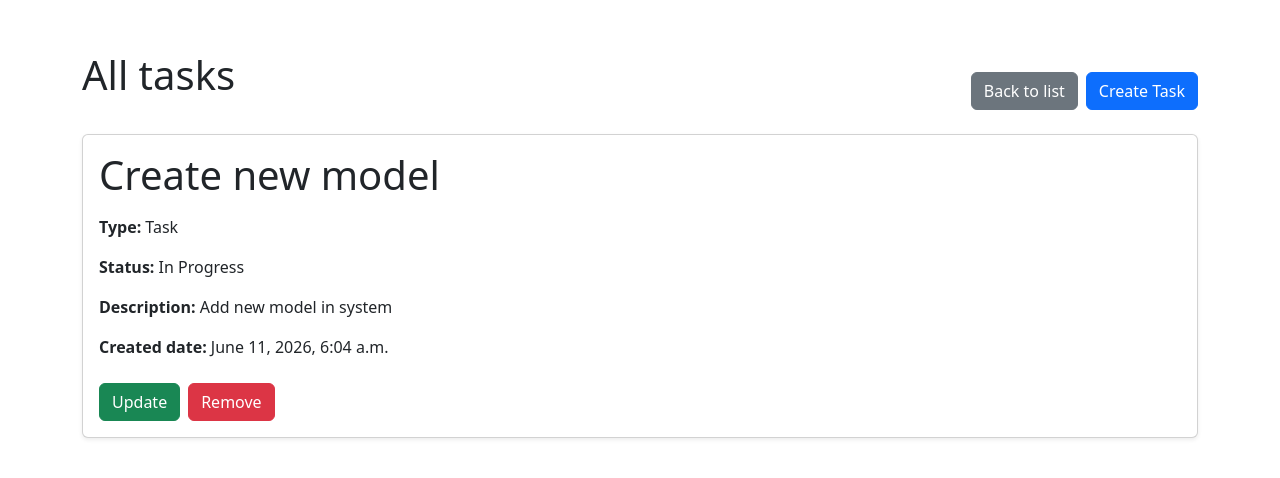
After one commit to iAmBelovNikita/hw_57_python, a Django app: page /task/2/ in a window 1280 px wide. The commit adds this page. Shown: the top 478 px of the page. Run offline with Django 5.2, Linux system fonts and the light colour scheme; data comes from the database, SQL or seed files in the repository.

Commit message:
Add logic for detail view.

```diff
--- a/source/issue_tracker/templates/base.html
+++ b/source/issue_tracker/templates/base.html
@@ -10,7 +10,7 @@
   <div class="container mt-5">
     <div class="d-flex justify-content-between align-items-center mb-4">
       <h1>
-        <a href="#" class="text-decoration-none text-dark">
+        <a href="{% url 'list' %}" class="text-decoration-none text-dark">
           All tasks
         </a>
       </h1>
--- /dev/null
+++ b/source/issue_tracker/templates/detail.html
@@ -0,0 +1,49 @@
+{% extends "base.html" %}
+{% block nav %}
+<div class="d-flex gap-2 mt-4">
+  <a href="{% url 'list' %}" class="btn btn-secondary">
+    Back to list
+  </a>
+  <a href="#" class="btn btn-primary">
+    Create Task
+  </a>
+</div>
+{% endblock %}
+{% block content %}
+  <div class="card shadow-sm">
+    <div class="card-body">
+      <h1 class="card-title mb-3">{{ task.summary }}</h1>
+
+      <p class="card-text">
+        <strong>Type:</strong> {{ task.type }}
+      </p>
+
+      <p class="card-text">
+        <strong>Status:</strong> {{ task.status }}
+      </p>
+
+      <p class="card-text">
+        <strong>Description:</strong>
+        {% if task.description %}
+          {{ task.description }}
+        {% else %}
+          --//--
+        {% endif %}
+      </p>
+
+      <p class="card-text">
+        <strong>Created date:</strong>
+        {{ task.created_at }}
+      </p>
+
+      <div class="d-flex gap-2 mt-4">
+        <a href="#" class="btn btn-success">
+          Update
+        </a>
+        <button type="button" class="btn btn-danger" data-bs-toggle="modal" data-bs-target="#task-{{ task.pk }}-Modal">
+          Remove
+        </button>
+      </div>
+    </div>
+  </div>
+{% endblock %}
--- a/source/issue_tracker/templates/index.html
+++ b/source/issue_tracker/templates/index.html
@@ -29,11 +29,11 @@
             </h5>
 
             <div class="d-flex gap-2 fs-4 flex-shrink-0">
-              <a href="#" class="text-dark text-decoration-none">
+              <a href="{% url 'detail' task.pk %}" class="text-dark text-decoration-none">
                 <i class="bi bi-pencil-square"></i>
               </a>
 
-              <a href="#" class="text-dark text-decoration-none" data-bs-toggle="modal" data-bs-target="#note-{{ message.pk }}-Modal">
+              <a href="#" class="text-dark text-decoration-none" data-bs-toggle="modal" data-bs-target="#task-{{ message.pk }}-Modal">
                 <i class="bi bi-x-square"></i>
               </a>
             </div>
--- a/source/issue_tracker/urls.py
+++ b/source/issue_tracker/urls.py
@@ -1,7 +1,8 @@
 from django.urls import path
 
-from .views import TaskListView
+from .views import TaskListView, TaskDetailView
 
 urlpatterns = [
     path("", TaskListView.as_view(), name="list"),
+    path("task/<int:pk>/", TaskDetailView.as_view(), name="detail"),
 ]
--- a/source/issue_tracker/views.py
+++ b/source/issue_tracker/views.py
@@ -1,3 +1,4 @@
+from django.shortcuts import get_object_or_404
 from django.views.generic import TemplateView
 from .models import Task
 
@@ -10,3 +11,11 @@ class TaskListView(TemplateView):
         context = super().get_context_data(**kwargs)
         context['tasks'] = Task.objects.all().order_by('-created_at')
         return context
+
+class TaskDetailView(TemplateView):
+    template_name = "detail.html"
+
+    def get_context_data(self, **kwargs):
+        context = super().get_context_data(**kwargs)
+        context['task'] = get_object_or_404(Task, pk=self.kwargs.get('pk'))
+        return context
```
